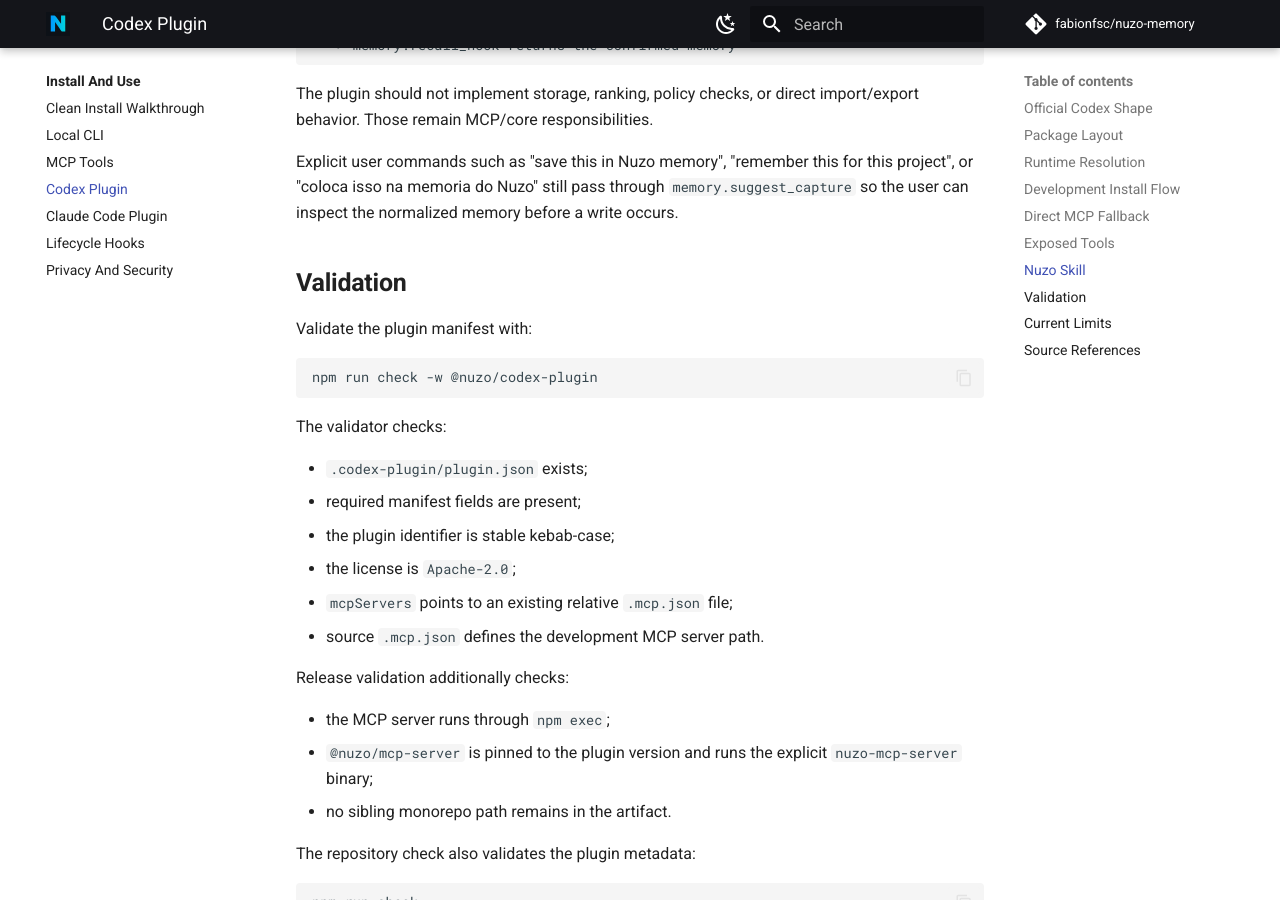
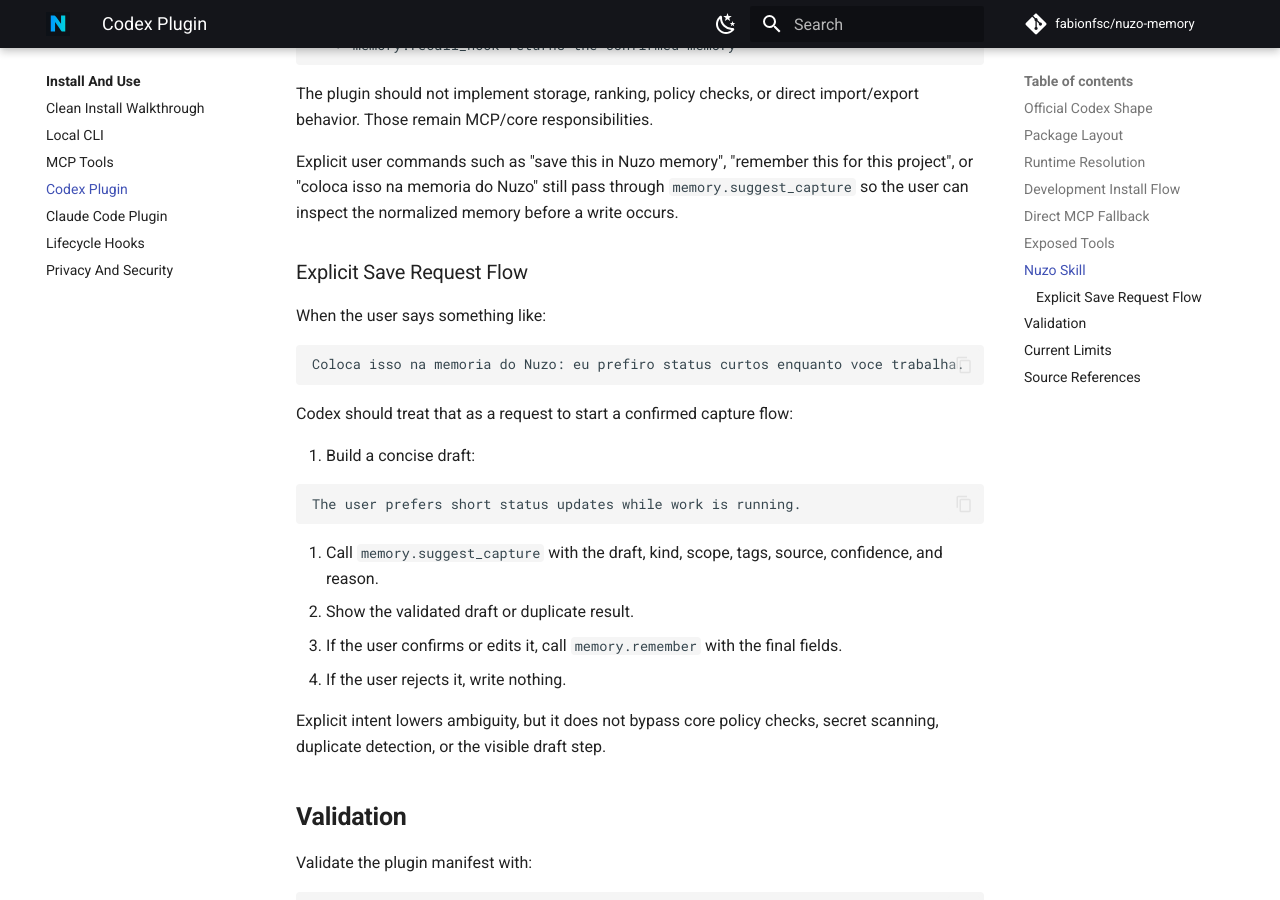
Before and after one commit to fabionfsc/nuzo-memory, an MkDocs documentation site: the page built from docs/operations/codex-plugin.md, in a window 1280 px wide and 900 px high, scrolled down 4494 px. Built offline with MkDocs 1.6.1 and Material for MkDocs 9.7.7, drawn with Linux system fonts in a browser that asks for light colours; comment, search, counter and statistics services are not loaded.

Commit message:
docs(codex): define explicit save flow

````diff
--- a/docs/operations/codex-plugin.md
+++ b/docs/operations/codex-plugin.md
@@ -210,6 +210,32 @@
 `memory.suggest_capture` so the user can inspect the normalized memory before a
 write occurs.
 
+### Explicit Save Request Flow
+
+When the user says something like:
+
+```text
+Coloca isso na memoria do Nuzo: eu prefiro status curtos enquanto voce trabalha.
+```
+
+Codex should treat that as a request to start a confirmed capture flow:
+
+1. Build a concise draft:
+
+```text
+The user prefers short status updates while work is running.
+```
+
+2. Call `memory.suggest_capture` with the draft, kind, scope, tags, source,
+   confidence, and reason.
+3. Show the validated draft or duplicate result.
+4. If the user confirms or edits it, call `memory.remember` with the final
+   fields.
+5. If the user rejects it, write nothing.
+
+Explicit intent lowers ambiguity, but it does not bypass core policy checks,
+secret scanning, duplicate detection, or the visible draft step.
+
 ## Validation
 
 Validate the plugin manifest with:
````
Also changed, not shown: CHANGELOG.md (+5 -0 lines), packages/codex-plugin/skills/nuzo-memory/SKILL.md (+18 -4 lines), 1 other file.
